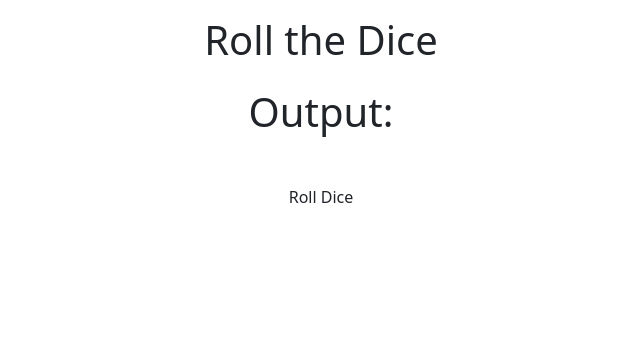
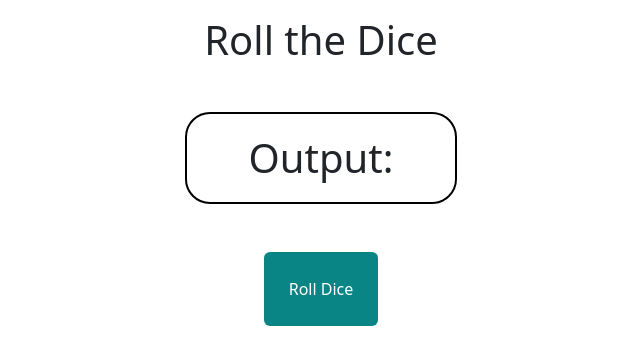
Before and after one commit to 124msalvani/DiceGame, a plain HTML site: page index.html in a window 1280 px wide. Shown: the whole page, without its empty margins (319-959 px from the left). Drawn offline with nearby package versions, Linux system fonts and the light colour scheme.

Commit message:
Made buttons colored, make box have outline

```diff
--- a/css/style.css
+++ b/css/style.css
@@ -0,0 +1,10 @@
+#roll{
+    background-color: rgb(10, 133, 133);
+    color: white;
+}
+
+#outputbox{
+    border: 2px solid black;
+    padding: 20px;
+    border-radius: 25px;
+}
--- a/index.html
+++ b/index.html
@@ -15,10 +15,9 @@
     <div class="row p-3">
       <h1>Roll the Dice</h1>
     </div>
-    <div class="row">
-      <div class="col">
+    <div class="row justify-content-center">
+      <div class="col-3 p-4 text-center">
         <h1 id="outputbox">Output:</h1>
-        </button>
       </div>
     </div>
     <div class="row p-3">
```
